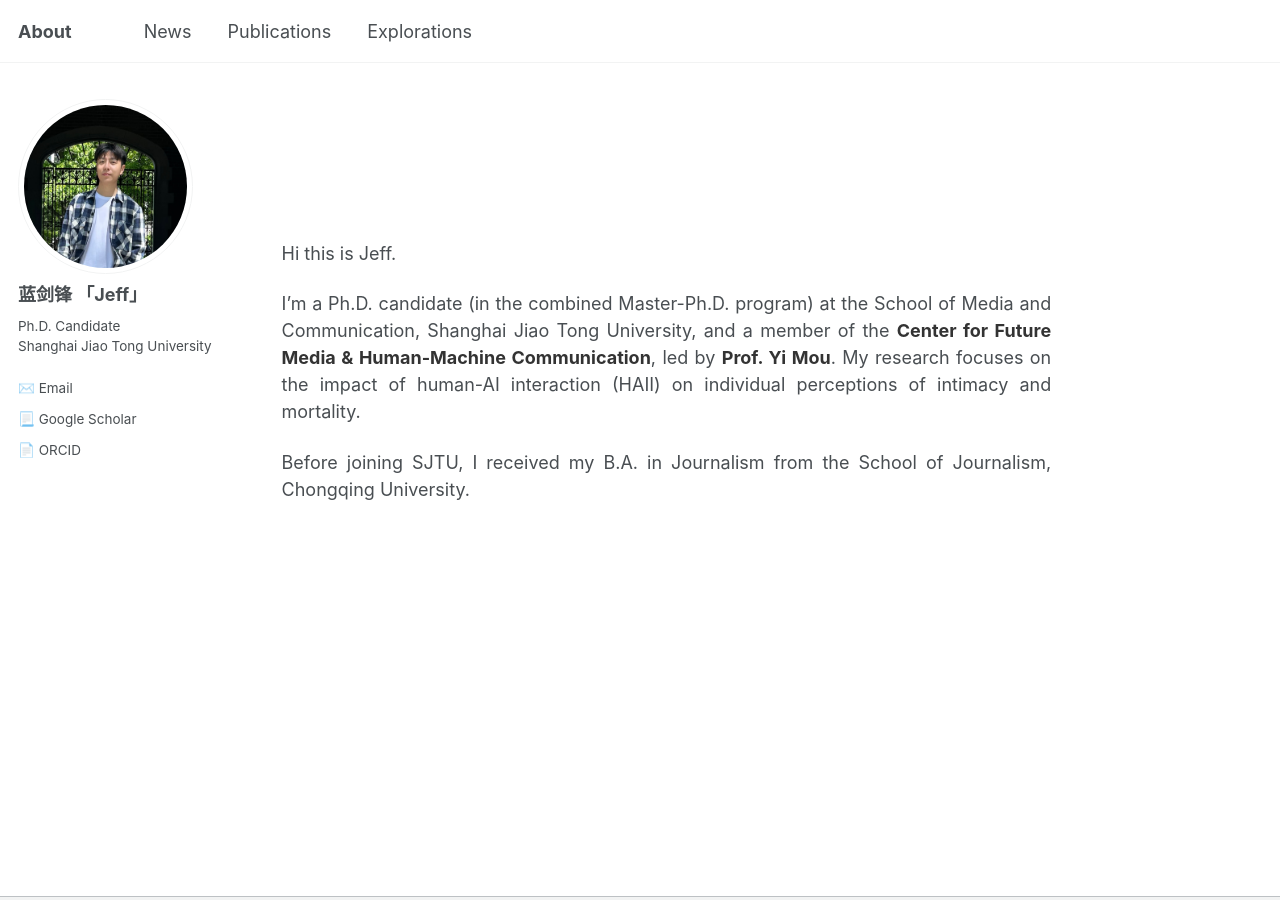
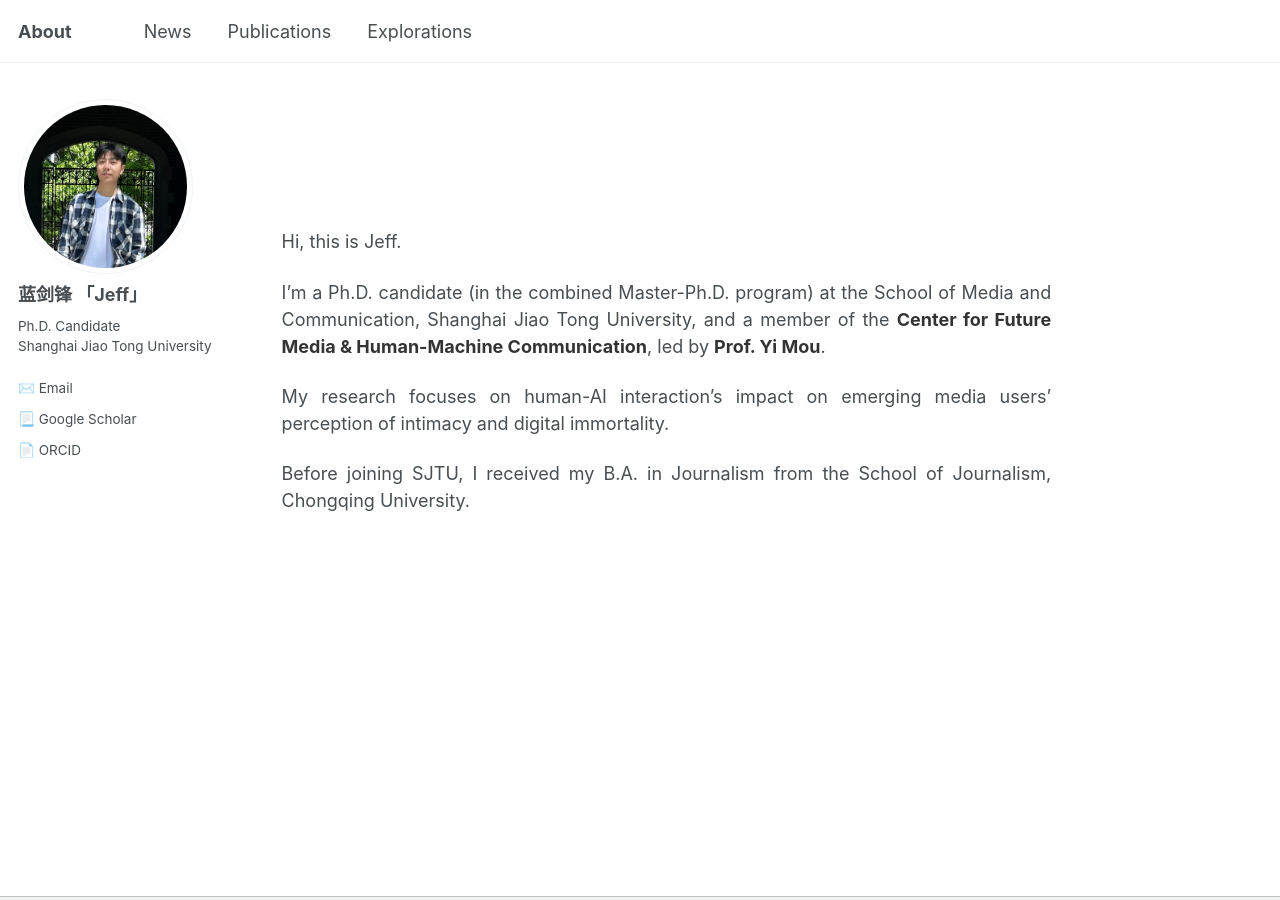
Before and after one commit to jianfenglan/jianfenglan.github.io, a Jekyll site: the page built from _pages/about.md, in a window 1280 px wide and 900 px high. Built offline with Jekyll 4.4.1, drawn with Linux system fonts in a browser that asks for light colours.

Commit message:
Update about.md

```diff
--- a/_pages/about.md
+++ b/_pages/about.md
@@ -45,8 +45,10 @@ redirect_from:
 
 </style>
 
-Hi this is Jeff.
+Hi, this is Jeff.
 
-I'm a Ph.D. candidate (in the combined Master-Ph.D. program) at the School of Media and Communication, Shanghai Jiao Tong University, and a member of the [**Center for Future Media & Human-Machine Communication**](https://cfmhmc.github.io/), led by [**Prof. Yi Mou**](https://cfmhmc.github.io/yimou.github.io/). My research focuses on the impact of human-AI interaction (HAII) on individual perceptions of intimacy and mortality.
+I'm a Ph.D. candidate (in the combined Master-Ph.D. program) at the School of Media and Communication, Shanghai Jiao Tong University, and a member of the [**Center for Future Media & Human-Machine Communication**](https://cfmhmc.github.io/), led by [**Prof. Yi Mou**](https://cfmhmc.github.io/yimou.github.io/).
+
+My research focuses on human-AI interaction's impact on emerging media users' perception of intimacy and digital immortality.
 
 Before joining SJTU, I received my B.A. in Journalism from the School of Journalism, Chongqing University.
```
